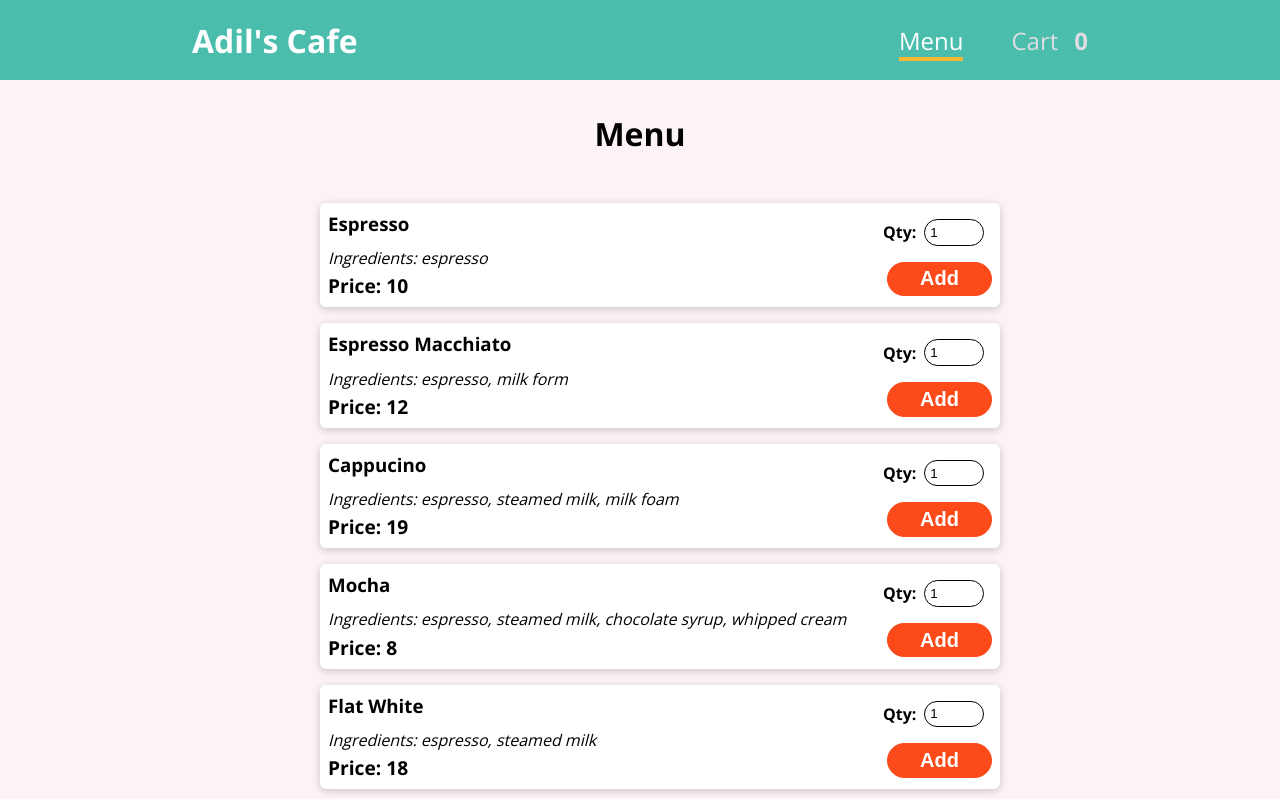
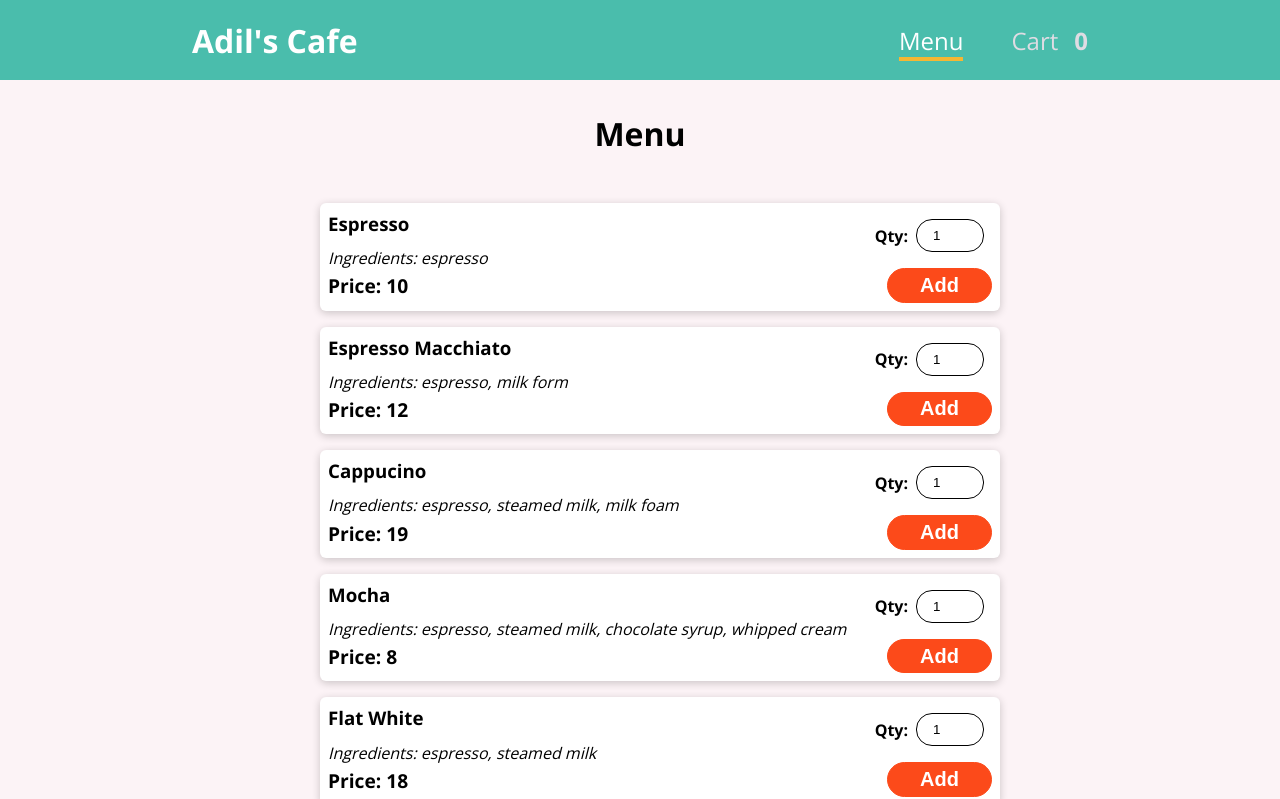
Before and after one commit to adil0320/coffee-cart, a React (Create React App) app: page /menu in a window 1280 px wide. Shown: the top 799 px of the page. Built offline with nearby package versions, Linux system fonts and the light colour scheme.

Commit message:
Modified styling

```diff
--- a/src/components/Cart/CartItem.module.css
+++ b/src/components/Cart/CartItem.module.css
@@ -6,9 +6,15 @@ tr span {
 .btn-cart {
   background-color: #fc4a1a;
   border: 1px solid #922709;
-  height: 1.5rem;
+  height: 2rem;
+  width: 2rem;
   cursor: pointer;
-  margin-top: -100rem;
+  font-size: 1.5rem;
+  color: white;
+}
+
+.btn-cart:hover {
+  background-color: #922709;
 }
 
 .marginRight {
--- a/src/components/Cart/CartTable.jsx
+++ b/src/components/Cart/CartTable.jsx
@@ -21,9 +21,11 @@ const CartTable = () => {
   return (
     <table className={classes.table}>
       <thead>
-        <th>Item</th>
-        <th>Quantity</th>
-        <th>Total</th>
+        <tr>
+          <th>Item</th>
+          <th>Quantity</th>
+          <th>Total</th>
+        </tr>
       </thead>
       <tbody>
         {cartCtx.items.map((item) => (
--- a/src/components/Menu/MenuItemForm.module.css
+++ b/src/components/Menu/MenuItemForm.module.css
@@ -17,7 +17,9 @@
 .input input {
   border: 1px solid black;
   border-radius: 1rem;
-  padding: 0.3rem;
+  padding-top: 0.5rem;
+  padding-bottom: 0.5rem;
+  padding-left: 1rem;
 }
 
 .form button {
```
